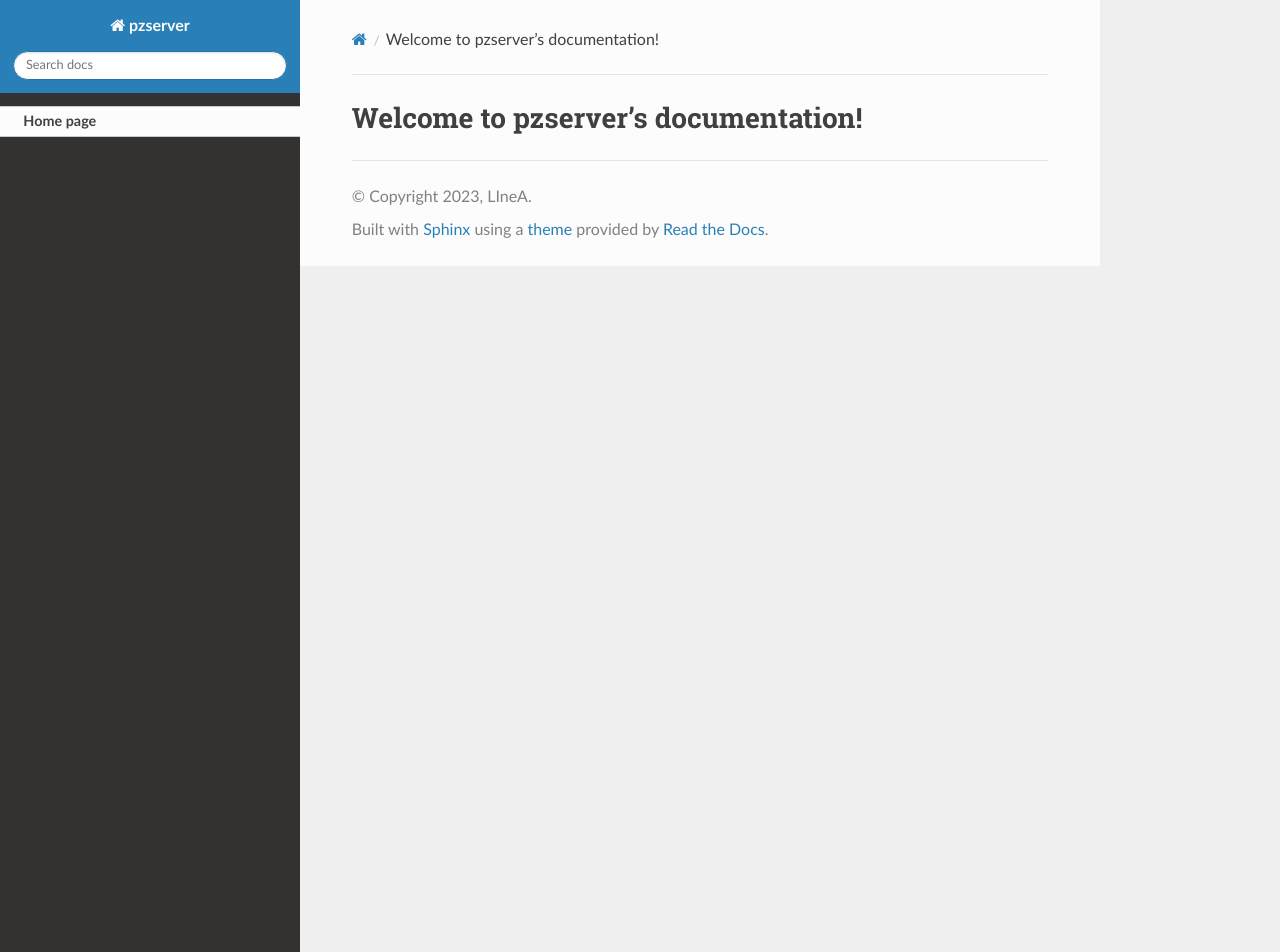
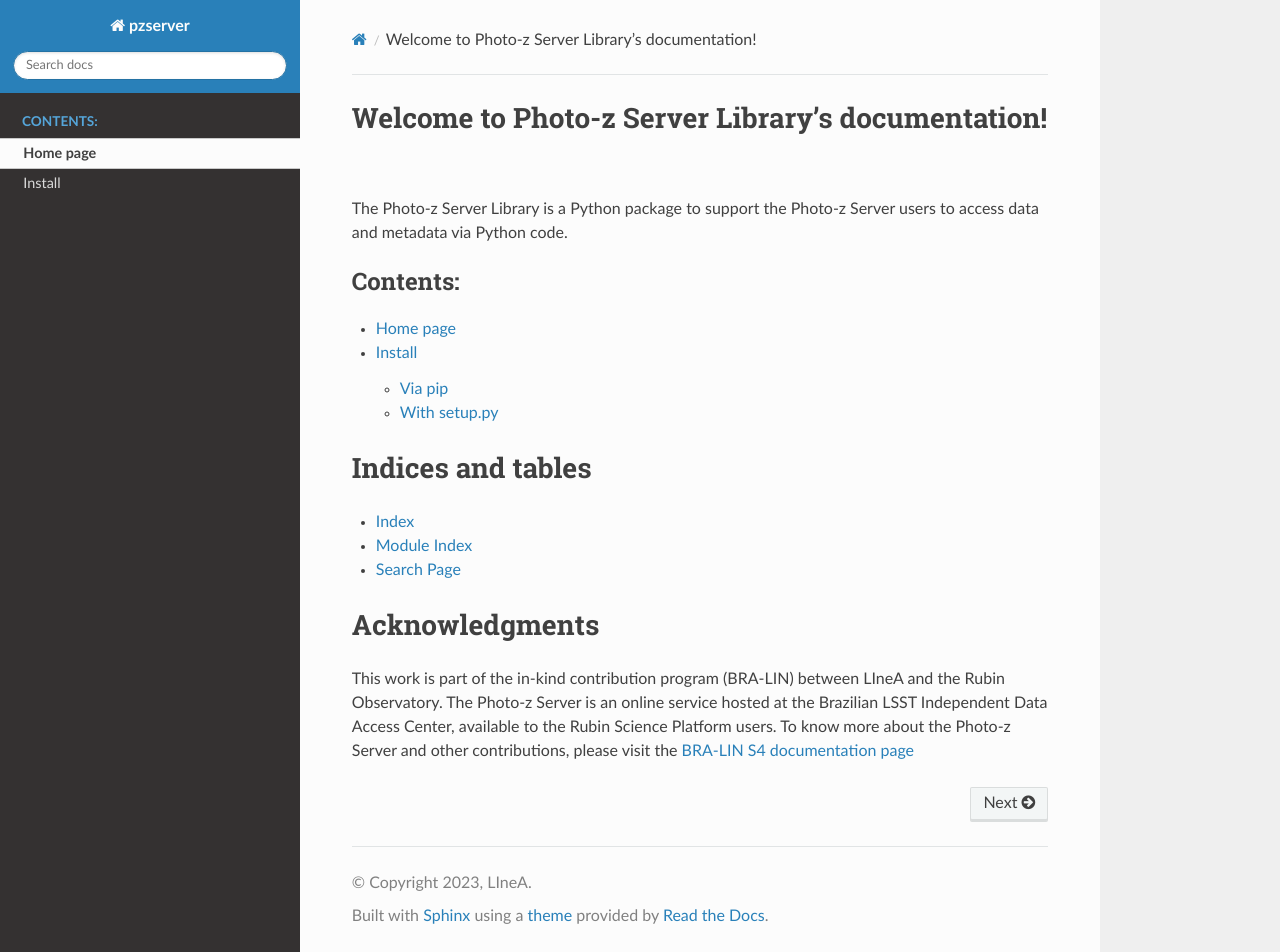
Before and after one commit to linea-it/pzserver, a Sphinx documentation site: the page built from docs/index.rst, in a window 1280 px wide and 952 px high. Built offline with Sphinx 7.4.7 and the Read the Docs theme 2.0.0, drawn with Linux system fonts in a browser that asks for light colours; pages that are not in the unit, such as notebooks, are missing from menus; the version number could not be read and is left out.

Commit message:
Added installation.rst page

```diff
--- a/docs/index.rst
+++ b/docs/index.rst
@@ -2,12 +2,31 @@
    You can adapt this file completely to your liking, but it should at least
    contain the root `toctree` directive.
 
-Welcome to pzserver's documentation!
-========================================================================================
+Welcome to Photo-z Server Library's documentation!
+==================================================
+
+The Photo-z Server Library is a Python package to support the Photo-z Server users to access data and metadata via Python code.
 
 .. toctree::
-   :hidden:
+   :maxdepth: 2
+   :caption: Contents:
+
 
    Home page <self>
+   Install <installation>
    API Reference <autoapi/index>
    Notebooks <notebooks>
+
+
+Indices and tables
+==================
+
+* :ref:`genindex`
+* :ref:`modindex`
+* :ref:`search`
+
+
+Acknowledgments
+===============
+
+| This work is part of the in-kind contribution program (BRA-LIN) between LIneA and the Rubin Observatory. The Photo-z Server is an online service hosted at the Brazilian LSST Independent Data Access Center, available to the Rubin Science Platform users. To know more about the Photo-z Server and other contributions, please visit the `BRA-LIN S4 documentation page <https://linea-it.github.io/pz-lsst-inkind-doc/>`_
```
Also changed, not shown: docs/installation.rst (added, +27 -0 lines), 1 other file.
